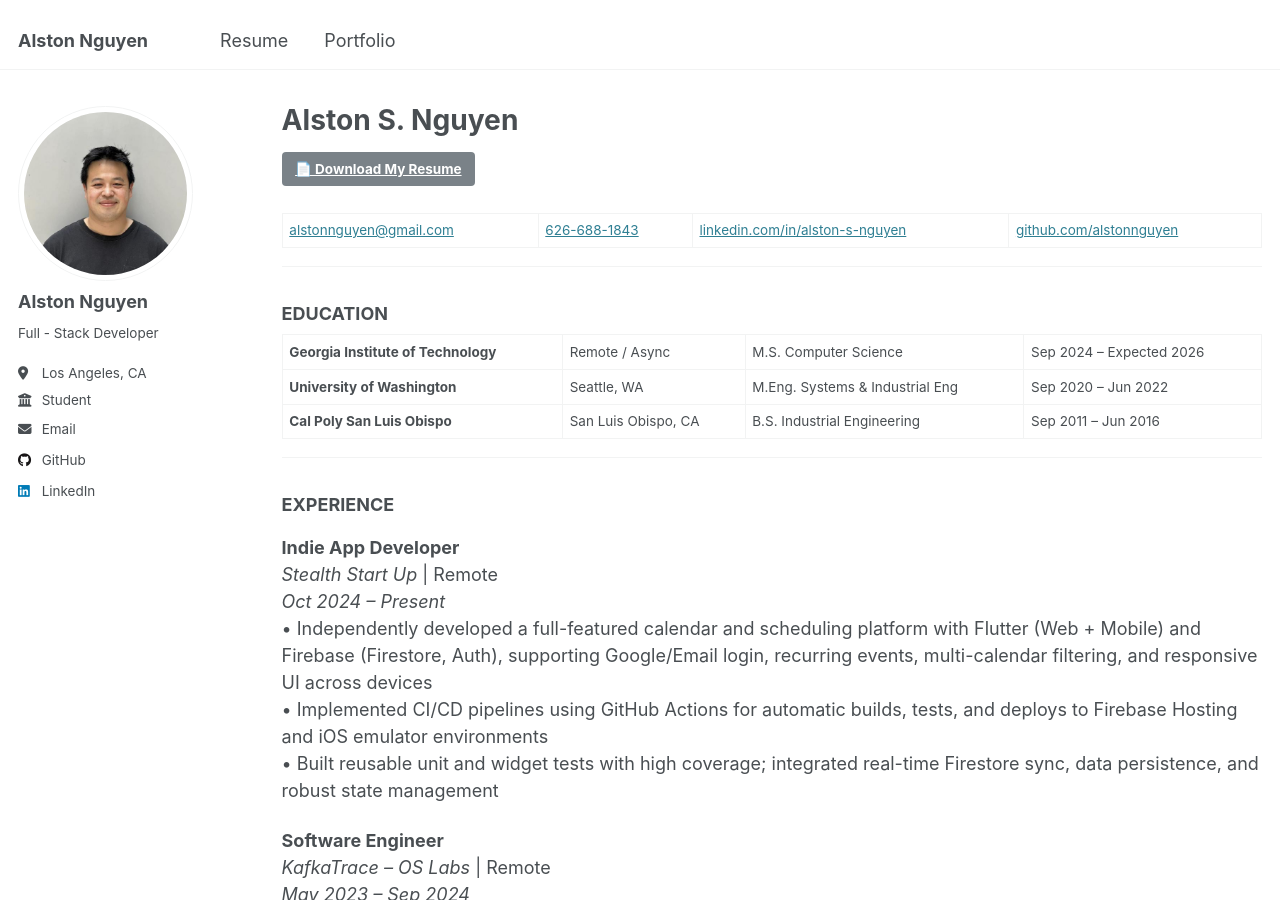
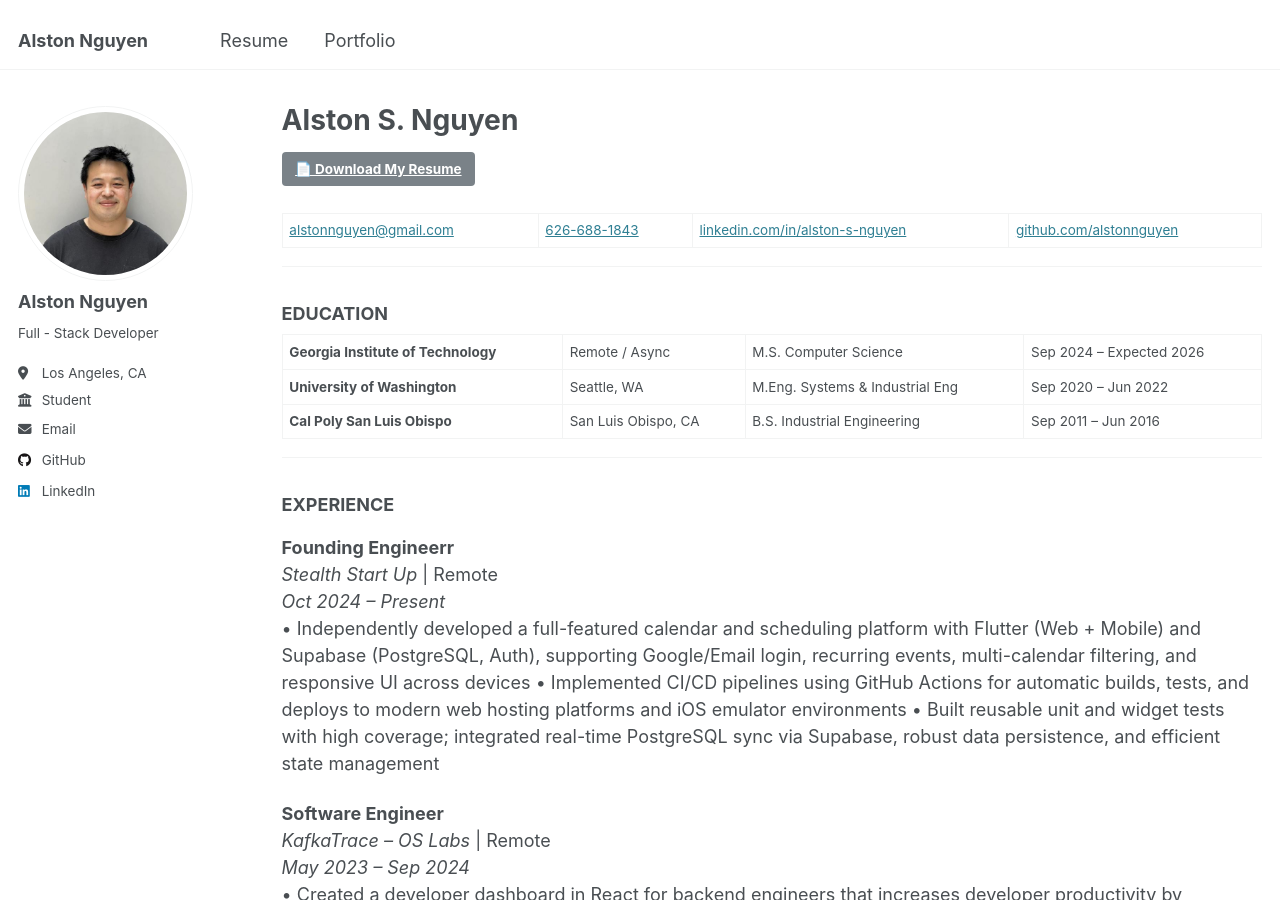
Before and after one commit to alstonnguyen/alstonnguyen.github.io, a Jekyll site: the page built from _pages/cv.md, in a window 1280 px wide and 900 px high. Built offline with Jekyll 4.4.1, drawn with Linux system fonts in a browser that asks for light colours.

Commit message:
Update cv.md

```diff
--- a/_pages/cv.md
+++ b/_pages/cv.md
@@ -25,12 +25,16 @@ redirect_from:
 
 ### EXPERIENCE
 
-**Indie App Developer**
+**Founding Engineerr**
 *Stealth Start Up* | Remote
 *Oct 2024 – Present*
-• Independently developed a full-featured calendar and scheduling platform with Flutter (Web + Mobile) and Firebase (Firestore, Auth), supporting Google/Email login, recurring events, multi-calendar filtering, and responsive UI across devices
-• Implemented CI/CD pipelines using GitHub Actions for automatic builds, tests, and deploys to Firebase Hosting and iOS emulator environments
-• Built reusable unit and widget tests with high coverage; integrated real-time Firestore sync, data persistence, and robust state management
+• Independently developed a full-featured calendar and scheduling platform with Flutter (Web + Mobile) and
+Supabase (PostgreSQL, Auth), supporting Google/Email login, recurring events, multi-calendar filtering, and
+responsive UI across devices
+• Implemented CI/CD pipelines using GitHub Actions for automatic builds, tests, and deploys to modern web
+hosting platforms and iOS emulator environments
+• Built reusable unit and widget tests with high coverage; integrated real-time PostgreSQL sync via Supabase,
+robust data persistence, and efficient state management
 
 **Software Engineer**
 *KafkaTrace – OS Labs* | Remote
```
